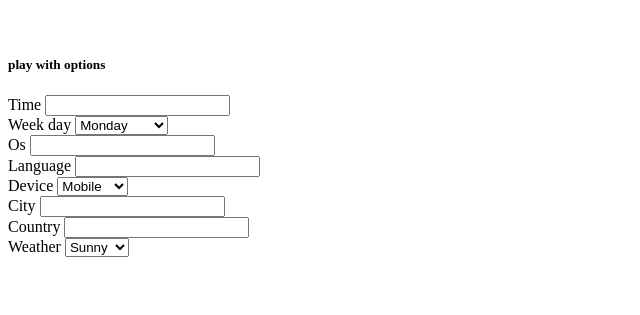
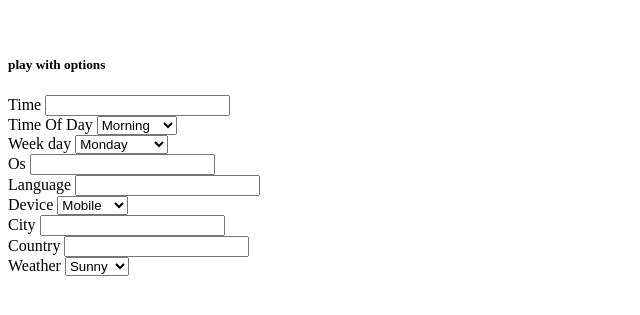
Before and after one commit to Bogdan-Kalynovskyi/MADS-macro-config, a plain HTML site: page index.html in a window 1280 px wide. Shown: the part 273-588 px from the top of the page, without its empty margins (0-640 px from the left). Drawn offline with Linux system fonts and the light colour scheme; files whose address does not match are found by name.

Commit message:
add time of day

```diff
--- a/index.html
+++ b/index.html
@@ -11,6 +11,14 @@
     <h5>play with options</h5>
     <label for="time">Time</label>
     <input id="time" onchange="window.ad = new AdUnit(true)"><br>
+
+    <label for="timeofday">Time Of Day</label>
+    <select onchange="window.ad = new AdUnit(true)" id="timeofday">
+      <option value="Morning">Morning</option>
+      <option value="Afternoon">Afternoon</option>
+      <option value="Evening">Evening</option>
+      <option value="Night">Night</option>
+    </select><br>
 
     <label for="day">Week day</label>
     <select onchange="window.ad = new AdUnit(true)" id="day">
--- a/src/js/getConditions.js
+++ b/src/js/getConditions.js
@@ -2,6 +2,8 @@ import {getLanguageName} from "./languageNameFromCode";
 
 const date = new Date();
 const time = date.toLocaleString('en', { hour: 'numeric', hour12: true });
+const hour = date.getHours();
+const timeOfDay = hour < 6 ? 'Night' : (hour < 12 ? 'Morning' : (hour < 18 ? 'Afternoon' : 'Evening'));
 let   language = navigator.language || navigator.userLanguage;
 // language = language.split('-')[0];
 language = getLanguageName(language);
@@ -40,6 +42,7 @@ const getEnvironmentPromise = new Promise((resolve, reject) => {
 
             resolve({
                 time,
+                timeOfDay,
                 day,
                 language,
                 device,
```
